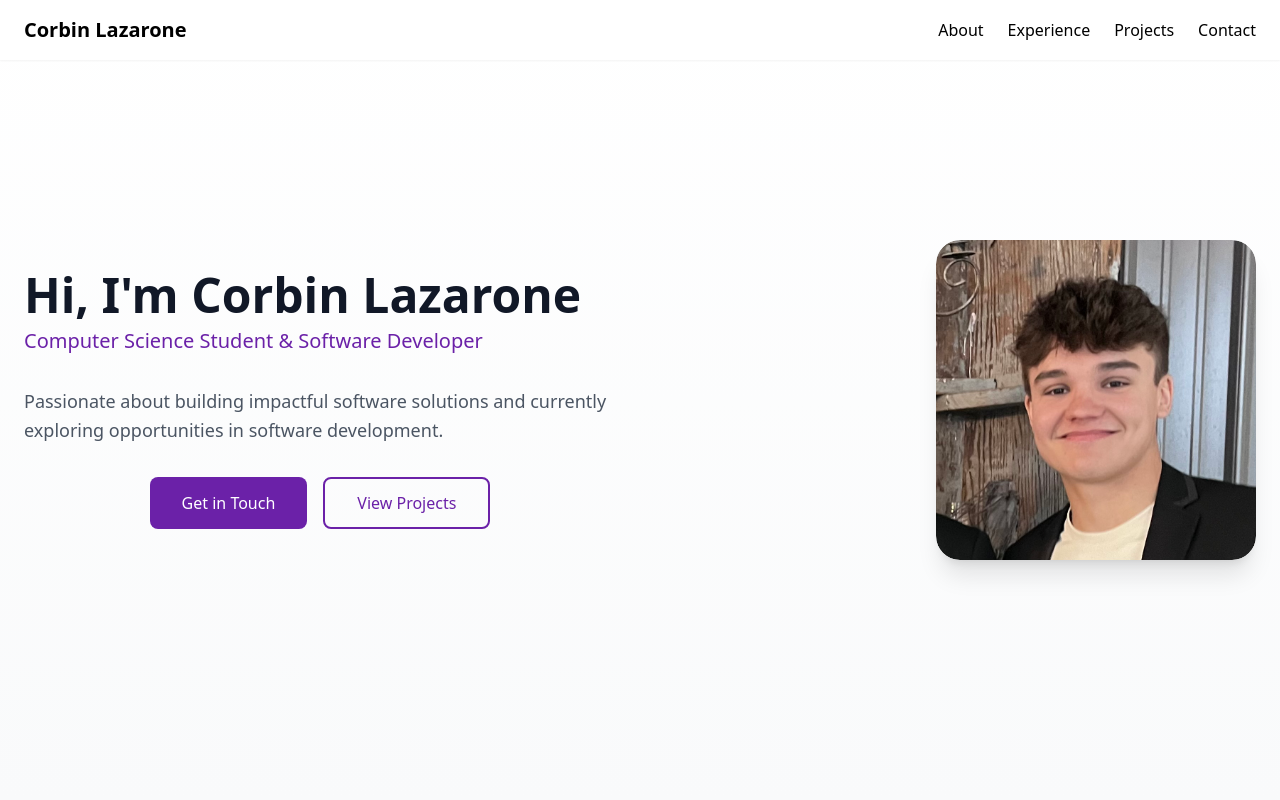
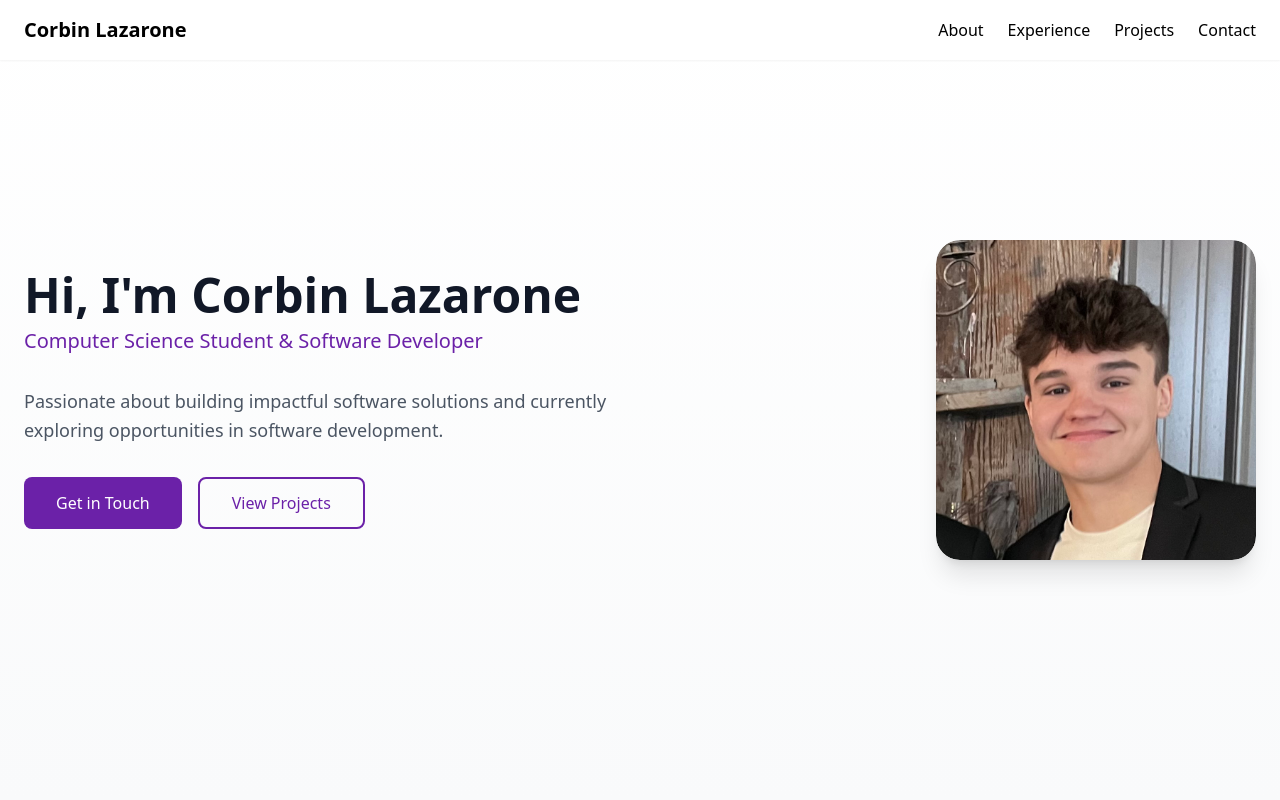
Before and after one commit to corbinlazarone/corbin-website, a Next.js app: page / in a window 1280 px wide. Shown: the top 800 px of the page. Built offline with nearby package versions, Linux system fonts and the light colour scheme.

Commit message:
fixed button styling

```diff
--- a/src/app/components/Hero.tsx
+++ b/src/app/components/Hero.tsx
@@ -40,7 +40,7 @@
               Passionate about building impactful software solutions and
               currently exploring opportunities in software development.
             </p>
-            <div className="space-y-4 md:space-y-0 md:space-x-4 flex flex-col md:flex-row justify-center">
+            <div className="flex flex-col md:flex-row gap-4 md:gap-4">
               <button
                 onClick={() => scrollToSection("contact")}
                 className="px-8 py-3 bg-purple-800 text-white rounded-lg hover:bg-purple-900 transition-colors"
```
